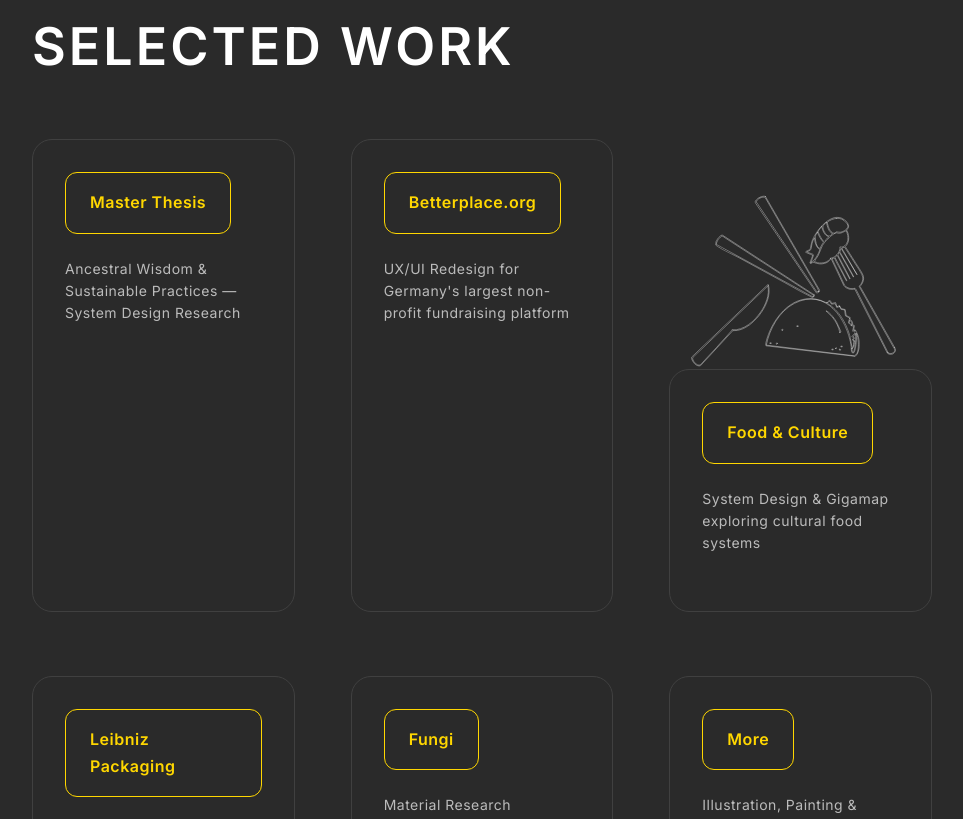
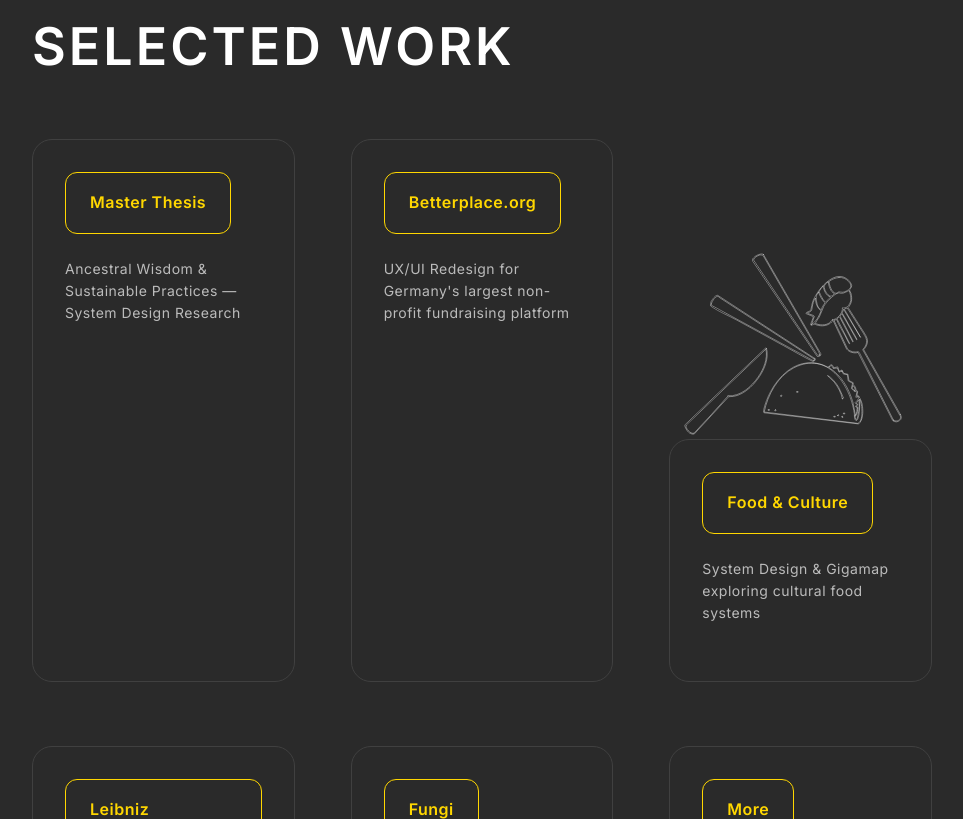
Before and after one commit to yuvalgross/iaraforstreuter, a plain HTML site: page index.html in a window 1280 px wide. Shown: the part 1738-2557 px from the top of the page, without its empty margins (158-1121 px from the left). Drawn offline with Linux system fonts and the light colour scheme.

Commit message:
Enlarge SVG to 480px and increase overlap for grouped appearance

```diff
--- a/index.html
+++ b/index.html
@@ -245,13 +245,13 @@
 
   .project-illustration-wrapper {
     width: 100%;
-    height: 350px;
+    height: 480px;
     display: flex;
     align-items: center;
     justify-content: center;
     background: transparent;
     border-radius: 20px;
-    margin-bottom: -120px;
+    margin-bottom: -180px;
   }
 
   .project-illustration-wrapper svg {
```
